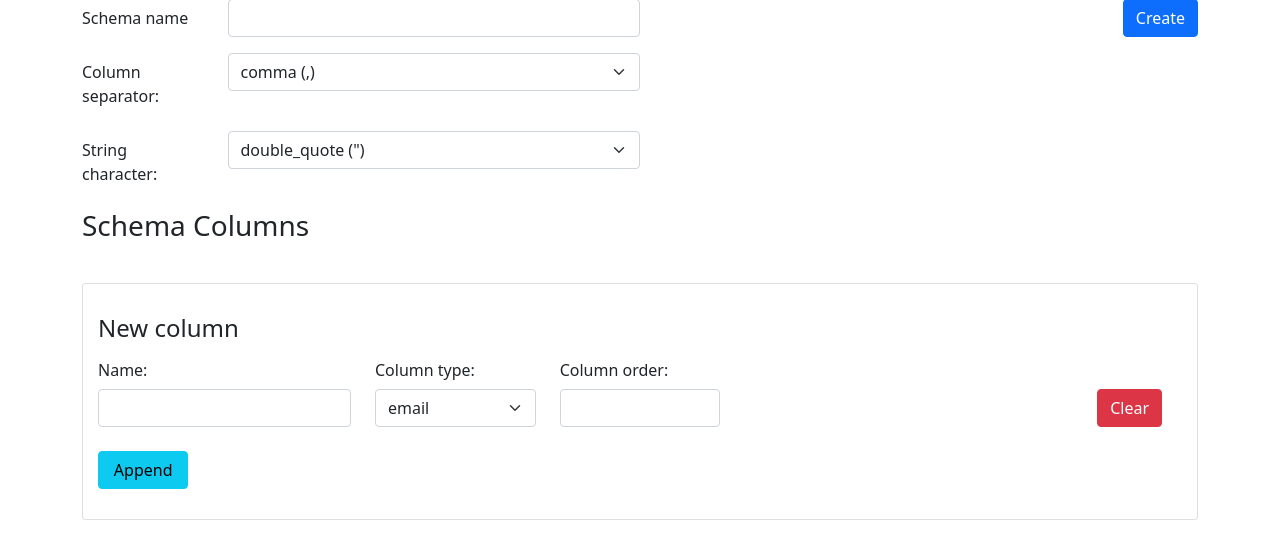
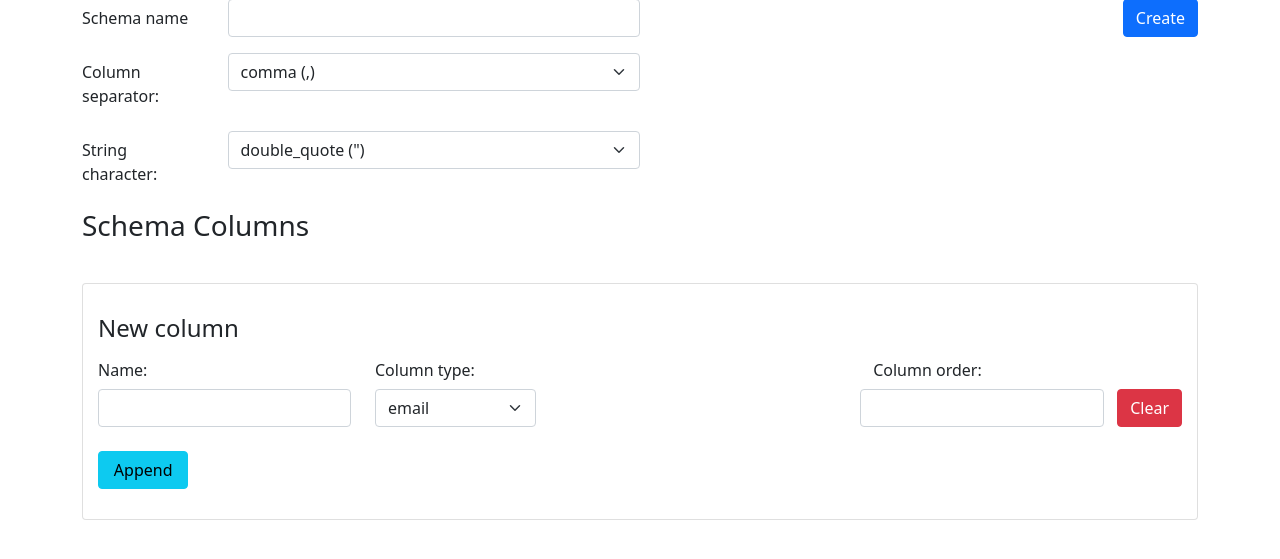
Before and after one commit to d4tAloUh/fakeCSV, a Django app: page /schema/create in a window 1280 px wide. Shown: the part 181-740 px from the top of the page. Run offline with Django 3.2, Linux system fonts and the light colour scheme; the visitor is signed in with stand-in values (Sample User, id 1); parts of the project's set-up code (start-up, migrations or seed data) failed here and were passed over.

Commit message:
finished schema js fix

```diff
--- a/fakeCSV/static/css/main.css
+++ b/fakeCSV/static/css/main.css
@@ -19,9 +19,12 @@
 /*    margin-right: 20px;*/
 /*}*/
 
+#id_column_order{
+    margin-left: -13px;
+}
+
 #clear-button {
     align-self: flex-end;
-    margin-right: 20px;
 }
 
 .schema_column {
--- a/fakeCSV/static/js/schema_helpers.js
+++ b/fakeCSV/static/js/schema_helpers.js
@@ -19,13 +19,15 @@ window.onload = () => {
             $(this).attr('name', $(this).attr('name') + '.new' + counter);
         });
 
-        newColumn.find('.btn').remove()
+        let clearButton = newColumn.find('.btn')
+        let clearButtonParent = clearButton.parent()
+        clearButton.remove()
 
-        let button = $(`<div class="col flex-row-reverse">
+        let button = $(`<div class="flex-row-reverse">
                             <button class="btn btn-danger deleteColumn">Delete</button>
                         </div>`)[0]
 
-        newColumn.append(button)
+        clearButtonParent.append(button)
         newColumn.find('.btn')[0].addEventListener('click', removeColumn, true)
 
         let type_select = newColumn.find('[name^=column_type]')
@@ -42,13 +44,13 @@ window.onload = () => {
 
     const clearNonRequired = (event) => {
         let event_target = $(event.target)
+
         if (event_target.hasClass('form-select')) {
             event_target = event_target[0].parentElement.parentElement
         } else {
             event_target = event_target[0].parentElement
         }
-        console.log(event.target)
-        console.log(event_target)
+
         let non_required_inputs = $(event_target).find('.non_required')
         for (let non_required of non_required_inputs) {
             non_required.remove()
--- a/templates/schema/create.html
+++ b/templates/schema/create.html
@@ -5,7 +5,8 @@
         <h2 class="pb-3">{% block form_title %}New Schema{% endblock %}</h2>
         <form method="post">
             {% csrf_token %}
-        <button type="submit" class="btn btn-primary float-end">{% block button_title %}Create{% endblock %}</button>
+            <button type="submit" class="btn btn-primary float-end">{% block button_title %}
+                Create{% endblock %}</button>
             <div class="col-6">
                 <div class="form-group row pb-3">
                     <label for="id_schema_name" class="col-form-label col-sm-3">Schema name</label>
@@ -85,16 +86,18 @@
                                        value="{{ column.column_to }}" class="form-control">
                             </div>
                         {% endif %}
-                        <div class="col-2">
+                        <div class="col flex-row-reverse">
+                            <div class="flex-row-reverse">
+                                <button class="btn btn-danger deleteColumn">Delete</button>
+                            </div>
+                            <div>
                                 <label for="id_column_order" class="col-form-label">Column order:</label>
-                            <input type="number" name="column_order.{{ column.id }}" value="{{ column.column_order }}"
+                                <input type="number" name="column_order.{{ column.id }}"
+                                       value="{{ column.column_order }}"
                                        required
                                        id="id_column_order" class="form-control">
                             </div>
-                        <div class="col flex-row-reverse">
-                            <button class="btn btn-danger deleteColumn">Delete</button>
                         </div>
-
                     </div>
                 {% endfor %}
             </div>
@@ -104,7 +107,7 @@
             <h4>New column</h4>
             <div class="new-append-column row">
                 <div class="col-3">
-                    <label for="id_name" class="col-form-label">Name:</label>
+                    <label for="id_name_new" class="col-form-label">Name:</label>
                     <input type="text" maxlength="255" required id="id_name_new" class="additional form-control"
                            name="form-control additional">
                 </div>
@@ -118,14 +121,15 @@
                         {% endfor %}
                     </select>
                 </div>
-                <div class="col-2">
+                <div class="col flex-row-reverse">
+                    <div class="flex-row-reverse">
+                        <button class="btn btn-danger" id="clear-button">Clear</button>
+                    </div>
+                    <div>
                         <label for="id_column_order" class="col-form-label">Column order:</label>
                         <input type="number" name="column_order" required
                                id="id_column_order" class="additional form-control">
                     </div>
-                <div class="col flex-row-reverse">
-                    <button class="btn btn-danger mr-4" id="clear-button">Clear</button>
-
                 </div>
             </div>
             <button class="btn btn-info col-1 mt-4" id="append-button">Append</button>
```
Also changed, not shown: fakeCSV/helpers/generator.py (+7 -15 lines). Lines whose indentation alone changed are shown as unchanged.
